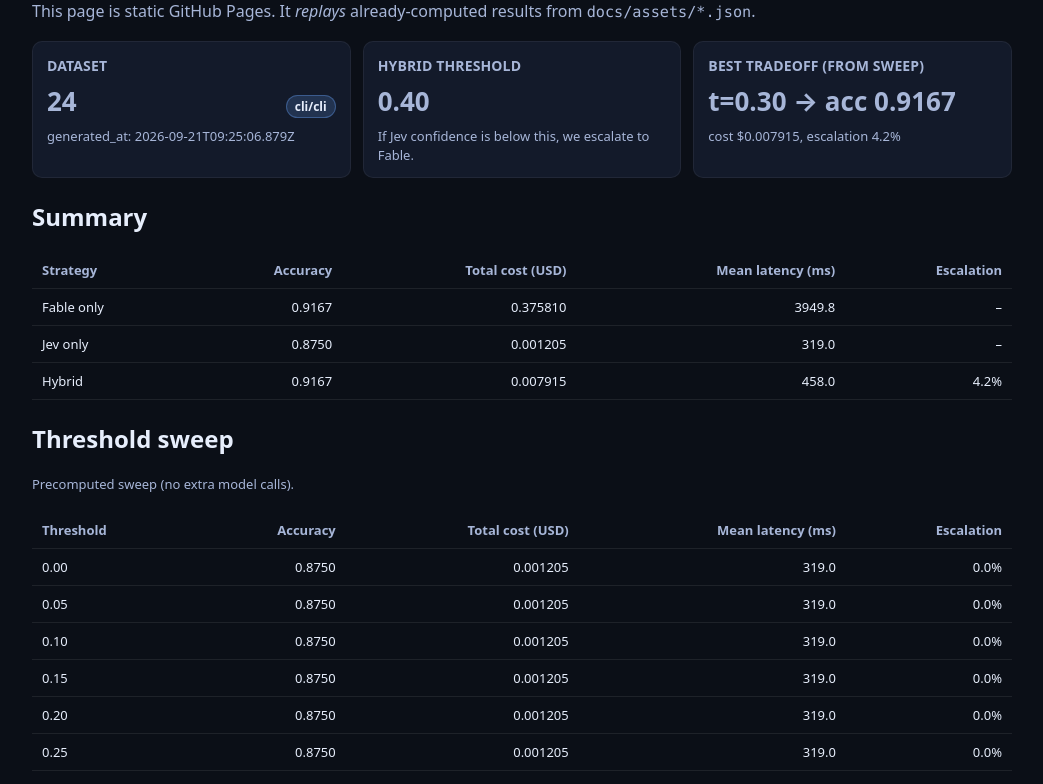
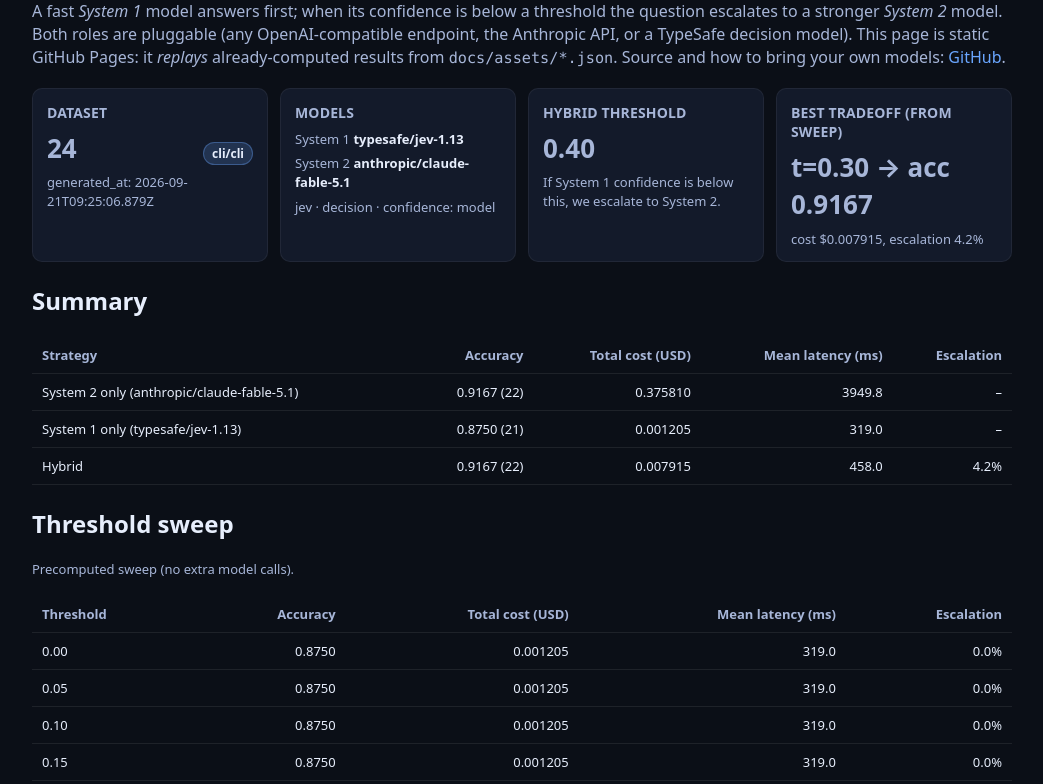
Before and after one commit to Iskandeur/system1-system2, a website: page docs/index.html in a window 1280 px wide. Shown: the part 82-866 px from the top of the page, without its empty margins (118-1161 px from the left). Drawn offline with Linux system fonts and the light colour scheme.

Commit message:
docs: model-agnostic results page + two alternate model pairs (6-issue smoke runs)
- docs/assets/results.json: same numbers, keys renamed to
  system1_only/system2_only and models recorded as provider/model objects
- docs/index.html: shows which models produced the results, generic strategy
  labels, and an "Other model pairs" table fed by docs/assets/runs.json
- published runs: llama8b-gpt4omini (Llama 3.1 8B as S1, GPT-4o-mini as S2)
  and gpt4omini-logprobs-mistral (GPT-4o-mini with logprob confidence as S1,
  Mistral Small 3.2 as S2), 6 stratified issues each, measured 2026-09-21

Co-Authored-By: Claude Fable 5.1 <noreply@anthropic.com>

```diff
--- /dev/null
+++ b/docs/assets/results.gpt4omini-logprobs-mistral.json
@@ -0,0 +1,67 @@
+{
+  "generated_at": "2026-09-21T10:35:58.948Z",
+  "dataset": {
+    "generated_at": "2026-09-21T08:18:56.760Z",
+    "source": {
+      "repo": "cli/cli",
+      "labels": [
+        "bug",
+        "enhancement",
+        "documentation"
+      ]
+    },
+    "count": 6,
+    "total_in_dataset": 24
+  },
+  "models": {
+    "system1": {
+      "provider": "openrouter",
+      "kind": "chat",
+      "model": "openai/gpt-4o-mini",
+      "base_url": "https://openrouter.ai/api/v1",
+      "api_key_env": "OPENROUTER_API_KEY",
+      "confidence": "logprobs",
+      "json_mode": "json_schema",
+      "extra_headers": [],
+      "confidence_sources_seen": [
+        "logprobs"
+      ]
+    },
+    "system2": {
+      "provider": "openrouter",
+      "kind": "chat",
+      "model": "mistralai/mistral-small-3.2-24b-instruct",
+      "base_url": "https://openrouter.ai/api/v1",
+      "api_key_env": "OPENROUTER_API_KEY",
+      "confidence": "auto",
+      "json_mode": "json_schema",
+      "extra_headers": []
+    }
+  },
+  "threshold": 0.4,
+  "tag": "gpt4omini-logprobs-mistral",
+  "summary": {
+    "system2_only": {
+      "accuracy": 0.6667,
+      "correct": 4,
+      "total_cost_usd": 0.00072,
+      "cost_coverage": 1,
+      "mean_latency_ms": 1144.5
+    },
+    "system1_only": {
+      "accuracy": 0.8333,
+      "correct": 5,
+      "total_cost_usd": 0.001091,
+      "cost_coverage": 1,
+      "mean_latency_ms": 1014.3
+    },
+    "hybrid": {
+      "accuracy": 0.8333,
+      "correct": 5,
+      "total_cost_usd": 0.001091,
+      "cost_coverage": 1,
+      "mean_latency_ms": 1014.3,
+      "escalation_rate": 0
+    }
+  }
+}
--- a/docs/assets/results.json
+++ b/docs/assets/results.json
@@ -13,26 +13,53 @@
     "count": 24
   },
   "models": {
-    "system1": "typesafe/jev-1.13",
-    "system2": "anthropic/claude-fable-5.1"
+    "system1": {
+      "provider": "jev",
+      "kind": "decision",
+      "model": "typesafe/jev-1.13",
+      "base_url": "https://openrouter.ai/api/alpha/decisions",
+      "api_key_env": "OPENROUTER_API_KEY",
+      "confidence": "model",
+      "extra_headers": [],
+      "confidence_sources_seen": [
+        "model"
+      ]
+    },
+    "system2": {
+      "provider": "openrouter",
+      "kind": "chat",
+      "model": "anthropic/claude-fable-5.1",
+      "base_url": "https://openrouter.ai/api/v1",
+      "api_key_env": "OPENROUTER_API_KEY",
+      "confidence": "auto",
+      "json_mode": "json_schema",
+      "extra_headers": []
+    }
   },
   "threshold": 0.4,
+  "tag": null,
   "summary": {
-    "fable_only": {
+    "system2_only": {
       "accuracy": 0.9167,
       "total_cost_usd": 0.37581,
-      "mean_latency_ms": 3949.8
+      "mean_latency_ms": 3949.8,
+      "correct": 22,
+      "cost_coverage": 1
     },
-    "jev_only": {
+    "system1_only": {
       "accuracy": 0.875,
       "total_cost_usd": 0.001205,
-      "mean_latency_ms": 319
+      "mean_latency_ms": 319,
+      "correct": 21,
+      "cost_coverage": 1
     },
     "hybrid": {
       "accuracy": 0.9167,
       "total_cost_usd": 0.007915,
       "mean_latency_ms": 458,
-      "escalation_rate": 0.0417
+      "escalation_rate": 0.0417,
+      "correct": 22,
+      "cost_coverage": 1
     }
   }
 }
--- /dev/null
+++ b/docs/assets/results.llama8b-gpt4omini.json
@@ -0,0 +1,68 @@
+{
+  "generated_at": "2026-09-21T10:37:43.356Z",
+  "dataset": {
+    "generated_at": "2026-09-21T08:18:56.760Z",
+    "source": {
+      "repo": "cli/cli",
+      "labels": [
+        "bug",
+        "enhancement",
+        "documentation"
+      ]
+    },
+    "count": 6,
+    "total_in_dataset": 24
+  },
+  "models": {
+    "system1": {
+      "provider": "openrouter",
+      "kind": "chat",
+      "model": "meta-llama/llama-3.1-8b-instruct",
+      "base_url": "https://openrouter.ai/api/v1",
+      "api_key_env": "OPENROUTER_API_KEY",
+      "confidence": "auto",
+      "json_mode": "json_object",
+      "extra_headers": [],
+      "confidence_sources_seen": [
+        "self_reported",
+        "logprobs"
+      ]
+    },
+    "system2": {
+      "provider": "openrouter",
+      "kind": "chat",
+      "model": "openai/gpt-4o-mini",
+      "base_url": "https://openrouter.ai/api/v1",
+      "api_key_env": "OPENROUTER_API_KEY",
+      "confidence": "auto",
+      "json_mode": "json_schema",
+      "extra_headers": []
+    }
+  },
+  "threshold": 0.4,
+  "tag": "llama8b-gpt4omini",
+  "summary": {
+    "system2_only": {
+      "accuracy": 0.8333,
+      "correct": 5,
+      "total_cost_usd": 0.000726,
+      "cost_coverage": 1,
+      "mean_latency_ms": 948.3
+    },
+    "system1_only": {
+      "accuracy": 0.6667,
+      "correct": 4,
+      "total_cost_usd": 0.000158,
+      "cost_coverage": 1,
+      "mean_latency_ms": 657.5
+    },
+    "hybrid": {
+      "accuracy": 0.6667,
+      "correct": 4,
+      "total_cost_usd": 0.000158,
+      "cost_coverage": 1,
+      "mean_latency_ms": 657.5,
+      "escalation_rate": 0
+    }
+  }
+}
--- a/docs/index.html
+++ b/docs/index.html
@@ -3,7 +3,7 @@
   <head>
     <meta charset="utf-8" />
     <meta name="viewport" content="width=device-width, initial-scale=1" />
-    <title>System 1 / System 2 (Jev + Claude Fable)</title>
+    <title>System 1 / System 2: confidence-gated routing</title>
     <style>
       :root {
         --bg: #0b0f17;
@@ -31,7 +31,7 @@
       p { color: var(--muted); line-height: 1.45; }
       .grid {
         display: grid;
-        grid-template-columns: repeat(3, minmax(0, 1fr));
+        grid-template-columns: repeat(4, minmax(0, 1fr));
         gap: 12px;
         margin-top: 18px;
       }
@@ -43,6 +43,7 @@
         border: 1px solid rgba(255, 255, 255, 0.06);
         border-radius: 10px;
         padding: 14px 14px 12px;
+        min-width: 0;
       }
       .card h2 {
         font-size: 14px;
@@ -57,7 +58,7 @@
         font-weight: 750;
         margin: 0;
       }
-      .small { font-size: 13px; color: var(--muted); margin: 6px 0 0; }
+      .small { font-size: 13px; color: var(--muted); margin: 6px 0 0; overflow-wrap: anywhere; }
       .row {
         display: flex;
         gap: 10px;
@@ -107,14 +108,20 @@
           "Courier New", monospace;
         font-size: 0.95em;
       }
+      .model { font-size: 13px; margin: 0; overflow-wrap: anywhere; }
+      .model b { color: var(--fg); }
+      .model span { color: var(--muted); }
     </style>
   </head>
   <body>
     <div class="wrap">
-      <h1>System 1 / System 2: Jev + Claude Fable</h1>
+      <h1>System 1 / System 2: confidence-gated routing</h1>
       <p>
-        This page is static GitHub Pages. It <em>replays</em> already-computed results from
-        <code>docs/assets/*.json</code>.
+        A fast <em>System 1</em> model answers first; when its confidence is below a threshold the question
+        escalates to a stronger <em>System 2</em> model. Both roles are pluggable (any OpenAI-compatible
+        endpoint, the Anthropic API, or a TypeSafe decision model). This page is static GitHub Pages: it
+        <em>replays</em> already-computed results from <code>docs/assets/*.json</code>.
+        Source and how to bring your own models: <a href="https://github.com/Iskandeur/system1-system2">GitHub</a>.
       </p>
 
       <div id="error" class="err" style="display: none"></div>
@@ -130,10 +137,17 @@
         </div>
 
         <div class="card">
+          <h2>Models</h2>
+          <p class="model" id="modelS1">–</p>
+          <p class="model" id="modelS2" style="margin-top: 6px">–</p>
+          <p class="small" id="confidenceSource">–</p>
+        </div>
+
+        <div class="card">
           <h2>Hybrid threshold</h2>
           <p class="big" id="threshold">–</p>
           <p class="small">
-            If Jev confidence is below this, we escalate to Fable.
+            If System 1 confidence is below this, we escalate to System 2.
           </p>
         </div>
 
@@ -177,9 +191,30 @@
         </tbody>
       </table>
 
+      <div id="otherRuns" style="display: none">
+        <h2 style="margin-top: 22px">Other model pairs</h2>
+        <p class="small" id="otherRunsNote">
+          Same pipeline, different System 1 / System 2. Smaller subsets: read them as a plumbing check, not as a benchmark.
+        </p>
+        <table id="runsTable">
+          <thead>
+            <tr>
+              <th>Run</th>
+              <th>n</th>
+              <th>S2 only acc</th>
+              <th>S1 only acc</th>
+              <th>Hybrid acc</th>
+              <th>Escalation</th>
+              <th>Cost S2 only → hybrid (USD)</th>
+            </tr>
+          </thead>
+          <tbody></tbody>
+        </table>
+      </div>
+
       <div class="footer">
         Generated by <code>node scripts/run-eval.mjs</code> then
-        <code>node scripts/build-docs-assets.mjs</code>.
+        <code>node scripts/build-docs-assets.mjs</code>. No API key is embedded in this page.
       </div>
     </div>
 
@@ -194,34 +229,75 @@
         return n.toFixed(digits);
       }
 
+      function esc(s) {
+        return String(s).replace(/[&<>"']/g, (c) => ({ '&': '&amp;', '<': '&lt;', '>': '&gt;', '"': '&quot;', "'": '&#39;' }[c]));
+      }
+
       function showError(err) {
         const box = el('error');
         box.style.display = 'block';
         box.textContent = String(err && err.stack ? err.stack : err);
       }
 
-      function renderSummary(summary) {
+      // Tolerate both the current (system1_only / system2_only) and the original (jev_only / fable_only) keys.
+      function strategies(summary) {
+        return {
+          s2: summary.system2_only || summary.fable_only,
+          s1: summary.system1_only || summary.jev_only,
+          hybrid: summary.hybrid,
+        };
+      }
+
+      function modelName(m) {
+        if (!m) return '–';
+        return typeof m === 'string' ? m : m.model;
+      }
+
+      function modelDetail(m) {
+        if (!m || typeof m === 'string') return '';
+        const bits = [m.provider, m.kind];
+        if (m.confidence_sources_seen && m.confidence_sources_seen.length) bits.push('confidence: ' + m.confidence_sources_seen.join('/'));
+        return bits.filter(Boolean).join(' · ');
+      }
+
+      function renderModels(models) {
+        const s1 = models && models.system1;
+        const s2 = models && models.system2;
+        el('modelS1').innerHTML = `<span>System 1</span> <b>${esc(modelName(s1))}</b>`;
+        el('modelS2').innerHTML = `<span>System 2</span> <b>${esc(modelName(s2))}</b>`;
+        el('confidenceSource').textContent = modelDetail(s1) || 'System 1 confidence comes from the model';
+      }
+
+      function costCell(s) {
+        const c = fmt(s.total_cost_usd, 6);
+        if (typeof s.cost_coverage === 'number' && s.cost_coverage < 1) return `${c} (${fmt(s.cost_coverage * 100, 0)}% known)`;
+        return c;
+      }
+
+      function renderSummary(summary, models) {
+        const st = strategies(summary);
         const rows = [
-          { key: 'fable_only', label: 'Fable only' },
-          { key: 'jev_only', label: 'Jev only' },
-          { key: 'hybrid', label: 'Hybrid' },
+          { s: st.s2, label: `System 2 only (${modelName(models && models.system2)})` },
+          { s: st.s1, label: `System 1 only (${modelName(models && models.system1)})` },
+          { s: st.hybrid, label: 'Hybrid' },
         ];
 
         const tbody = el('summaryTable').querySelector('tbody');
         tbody.innerHTML = '';
 
         for (const r of rows) {
-          const s = summary[r.key];
+          const s = r.s;
+          if (!s) continue;
           const tr = document.createElement('tr');
-
-          const esc = s.escalation_rate === undefined ? '–' : fmt(s.escalation_rate * 100, 1) + '%';
+          const escal = s.escalation_rate === undefined ? '–' : fmt(s.escalation_rate * 100, 1) + '%';
+          const acc = typeof s.correct === 'number' ? `${fmt(s.accuracy, 4)} (${s.correct})` : fmt(s.accuracy, 4);
 
           tr.innerHTML =
-            `<td style="text-align:left">${r.label}</td>` +
-            `<td>${fmt(s.accuracy, 4)}</td>` +
-            `<td>${fmt(s.total_cost_usd, 6)}</td>` +
+            `<td style="text-align:left">${esc(r.label)}</td>` +
+            `<td>${acc}</td>` +
+            `<td>${costCell(s)}</td>` +
             `<td>${fmt(s.mean_latency_ms, 1)}</td>` +
-            `<td>${esc}</td>`;
+            `<td>${escal}</td>`;
 
           tbody.appendChild(tr);
         }
@@ -254,6 +330,42 @@
         el('bestNote').textContent = `cost $${fmt(best.total_cost_usd, 6)}, escalation ${fmt(best.escalation_rate * 100, 1)}%`;
       }
 
+      async function renderOtherRuns() {
+        let manifest;
+        try {
+          const res = await fetch('./assets/runs.json');
+          if (!res.ok) return;
+          manifest = await res.json();
+        } catch {
+          return;
+        }
+        const runs = (manifest && manifest.runs) || [];
+        if (!runs.length) return;
+
+        const tbody = el('runsTable').querySelector('tbody');
+        tbody.innerHTML = '';
+
+        for (const run of runs) {
+          const r = await fetch('./assets/' + run.results).then((x) => x.json());
+          const st = strategies(r.summary);
+          const m = r.models || {};
+          const tr = document.createElement('tr');
+          tr.innerHTML =
+            `<td style="text-align:left"><a href="./assets/${esc(run.results)}">${esc(run.tag)}</a><br>` +
+            `<span class="small">S1 ${esc(modelName(m.system1))} · S2 ${esc(modelName(m.system2))}` +
+            (m.system1 && m.system1.confidence_sources_seen ? ` · confidence: ${esc(m.system1.confidence_sources_seen.join('/'))}` : '') +
+            `</span></td>` +
+            `<td>${r.dataset ? r.dataset.count : '–'}</td>` +
+            `<td>${fmt(st.s2.accuracy, 4)}</td>` +
+            `<td>${fmt(st.s1.accuracy, 4)}</td>` +
+            `<td>${fmt(st.hybrid.accuracy, 4)}</td>` +
+            `<td>${fmt(st.hybrid.escalation_rate * 100, 1)}%</td>` +
+            `<td>${fmt(st.s2.total_cost_usd, 6)} → ${fmt(st.hybrid.total_cost_usd, 6)}</td>`;
+          tbody.appendChild(tr);
+        }
+        el('otherRuns').style.display = 'block';
+      }
+
       async function main() {
         const results = await fetch('./assets/results.json').then((r) => r.json());
         const sweepDoc = await fetch('./assets/threshold_sweep.json').then((r) => r.json());
@@ -263,8 +375,10 @@
         el('threshold').textContent = fmt(results.threshold, 2);
         el('generatedAt').textContent = `generated_at: ${results.generated_at}`;
 
-        renderSummary(results.summary);
+        renderModels(results.models);
+        renderSummary(results.summary, results.models);
         renderSweep(sweepDoc.sweep);
+        await renderOtherRuns();
       }
 
       main().catch(showError);
```
Also changed, not shown: docs/assets/runs.json (added, +16 -0 lines), docs/assets/threshold_sweep.gpt4omini-logprobs-mistral.json (added, +195 -0 lines), docs/assets/threshold_sweep.llama8b-gpt4omini.json (added, +195 -0 lines).
